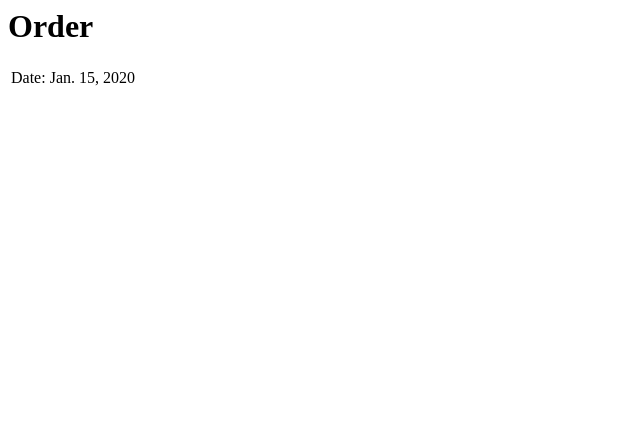
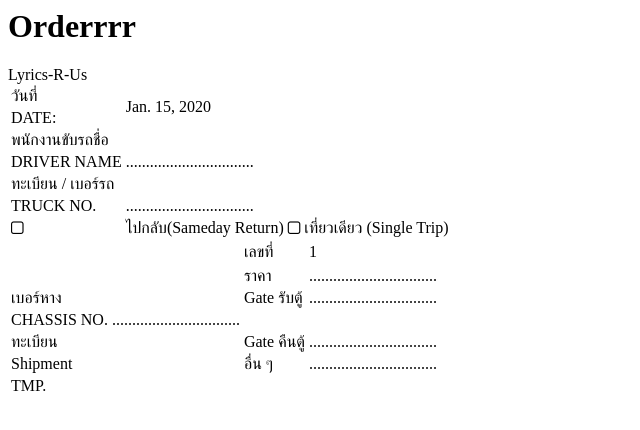
Before and after one commit to suwajanee/ndd, a Django app: template booking/templates/order_template.html in a window 1280 px wide. Shown: the top 430 px of the page, without its empty margins (0-640 px from the left). Run offline with Django 3.2, Linux system fonts and the light colour scheme; tables that the repository leaves empty hold one stand-in row (values such as "Sample post"); the template is opened without the code that fills it: values that come from a table or form of the project are taken from there, most other values are stand-ins (such as "Sample title", 1, 10 or a date in 2020); some web fonts are replaced.

Commit message:
Static path / Add css in template pdf

```diff
--- a/booking/templates/order_template.html
+++ b/booking/templates/order_template.html
@@ -1,26 +1,145 @@
 {% load staticfiles %}
+
 
 <html>
 <head>
+  <meta http-equiv="Content-Type" content="text/html; charset=utf-8" />
+
   <title>Order Template</title>
+
+  <link rel="stylesheet" href="{{ base_dir }}\..\static\style.css" />
+  <link rel="stylesheet" href="https://cdnjs.cloudflare.com/ajax/libs/font-awesome/4.7.0/css/font-awesome.min.css">
+  <style type='text/css'>
+    @font-face {
+      font-family: THSarabunNew;
+      src: url("{{ base_dir }}\..\static\fonts\thsarabunnew-webfont.ttf");
+    }
+
+    html {
+    font-family: THSarabunNew;
+    }
+
+
+    @page {
+      size: a4 portrait;
+      @frame header_frame {           /* Static Frame */
+        -pdf-frame-content: header_content;
+        left: 50pt; width: 512pt; top: 50pt; height: 40pt;
+      }
+      @frame content_frame {          /* Content Frame */
+      -pdf-frame-content: left_content;
+        left: 30pt; width: 267.5pt; top: 90pt; height: 632pt;
+      }
+      @frame content_frame {          /* Content Frame */
+      -pdf-frame-content: right_content;
+      left: 297.5pt; width: 267.5pt; top: 90pt; height: 632pt;
+      }
+      @frame footer_frame {           /* Another static Frame */
+        -pdf-frame-content: footer_content;
+        left: 50pt; width: 100%; top: 772pt; height: 20pt;
+      }
+    }
+
+
+
+</style>
+
 </head>
+
 <body>
-  <h1>Order</h1>
+  <h1>Orderrrr</h1>
 
     {% block content %}
-    <table>
     {% if booking %}
-    <tr>
-      <td>
-        Date:
-      </td>
-      <td>
-        <p>{{ booking.date }}</p>
-      </td>
-    </tr>
-    {% endif %}
-    </table>
-    {% endblock %}
+
+    <div id="header_content">Lyrics-R-Us</div>
+    <!-- HTML Content -->
+    <div id="left_content">
+        <table>
+
+            <tr>
+              <td style="white-space: nowrap; ">วันที่</td>
+              <td colspan=3 rowspan=2><p>{{ booking.date }}</p></td>
+            </tr>
+            <tr>
+              <td>DATE:</td>
+              <!-- <td colspan=3 class="dots"><p>................................</p></td> -->
+            </tr>
+            <tr>
+              <td>พนักงานขับรถชื่อ</td>
+              <td colspan=3></td>
+            </tr>
+            <tr>
+              <td>DRIVER NAME</td>
+              <td colspan=3><p>................................</p></td>
+            </tr>
+            <tr>
+              <td>ทะเบียน / เบอร์รถ</td>
+              <td colspan=3></td>
+            </tr>
+            <tr>
+              <td>TRUCK NO.</td>
+              <td colspan=3><p>................................</p></td>
+            </tr>
+            <tr>
+                <td><i class="fa fa-square-o"></i></td>
+                <td>ไปกลับ(Sameday Return)</td>
+                <td><i class="fa fa-square-o"></i></td>
+                <td>เที่ยวเดียว (Single Trip)</td>
+              </tr>
+            {% endif %}
+            </table>
+    </div>
+
+    <!-- HTML Content -->
+    <div id="right_content">
+        <table>
+            {% if booking %}
+            <tr>
+                <td></td><td></td>
+              <td>เลขที่</td>
+              <td><p>{{ booking.work_id }}</p></td>
+            </tr>
+            <tr>
+            </tr>
+            <tr>
+                <td></td><td></td>
+              <td>ราคา</td>
+              <td>................................</td>
+            </tr>
+            <tr>
+              <td>เบอร์หาง</td>
+              <td></td>
+              <td>Gate รับตู้</td>
+              <td><p>................................</p></td>
+            </tr>
+            <tr>
+              <td>CHASSIS NO.</td>
+              <td><p>................................</p></td>
+              <td></td><td></td>
+            </tr>
+            <tr>
+              <td>ทะเบียน</td>
+              <td></td>
+              <td>Gate คืนตู้</td>
+              <td><p>................................</p></td>
+            </tr>
+            <tr>
+              <td>Shipment</td>
+              <td></td>
+              <td>อื่น ๆ</td>
+              <td><p>................................</p></td>
+            </tr>
+            <tr>
+              <td>TMP.</td>
+              <td></td><td></td><td></td>
+            </tr>
+
+            </table>
+        </div>
+        {% endif %}
+        {% endblock %}
+
 
 </body>
 </html>
--- a/booking/urls.py
+++ b/booking/urls.py
@@ -1,11 +1,11 @@
 from django.urls import path
 from django.conf.urls import url
-from . import views
 from .views.table_view import BookingTableView
 from .views.print_view import BookingPrintView
+
 
 urlpatterns = [
     url(r'^$', BookingTableView.get_table, name='booking-table'),
     url(r'^id/(?P<pk>\d+)/$', BookingPrintView.as_view(), name='booking-print'),
-    # path('', views.index, name='index'),
+
 ]
--- a/demo/urls.py
+++ b/demo/urls.py
@@ -20,4 +20,5 @@
 urlpatterns = [
     path('admin/', admin.site.urls),
     path('booking/', include('booking.urls')),
+
 ]
```
Also changed, not shown: booking/templates/table.html (+9 -8 lines), booking/views/print_view.py (+10 -3 lines), demo/settings.py (+13 -0 lines).
